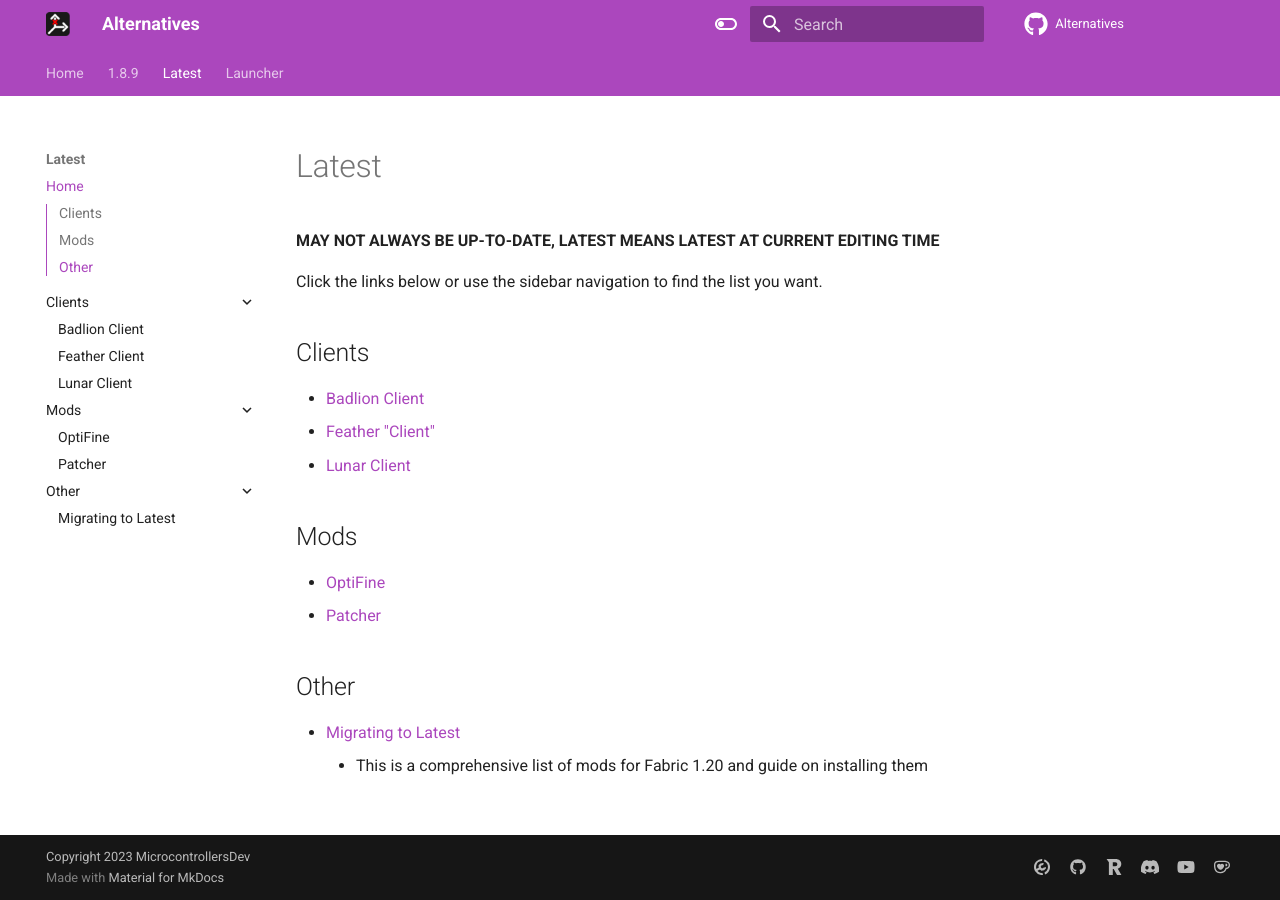
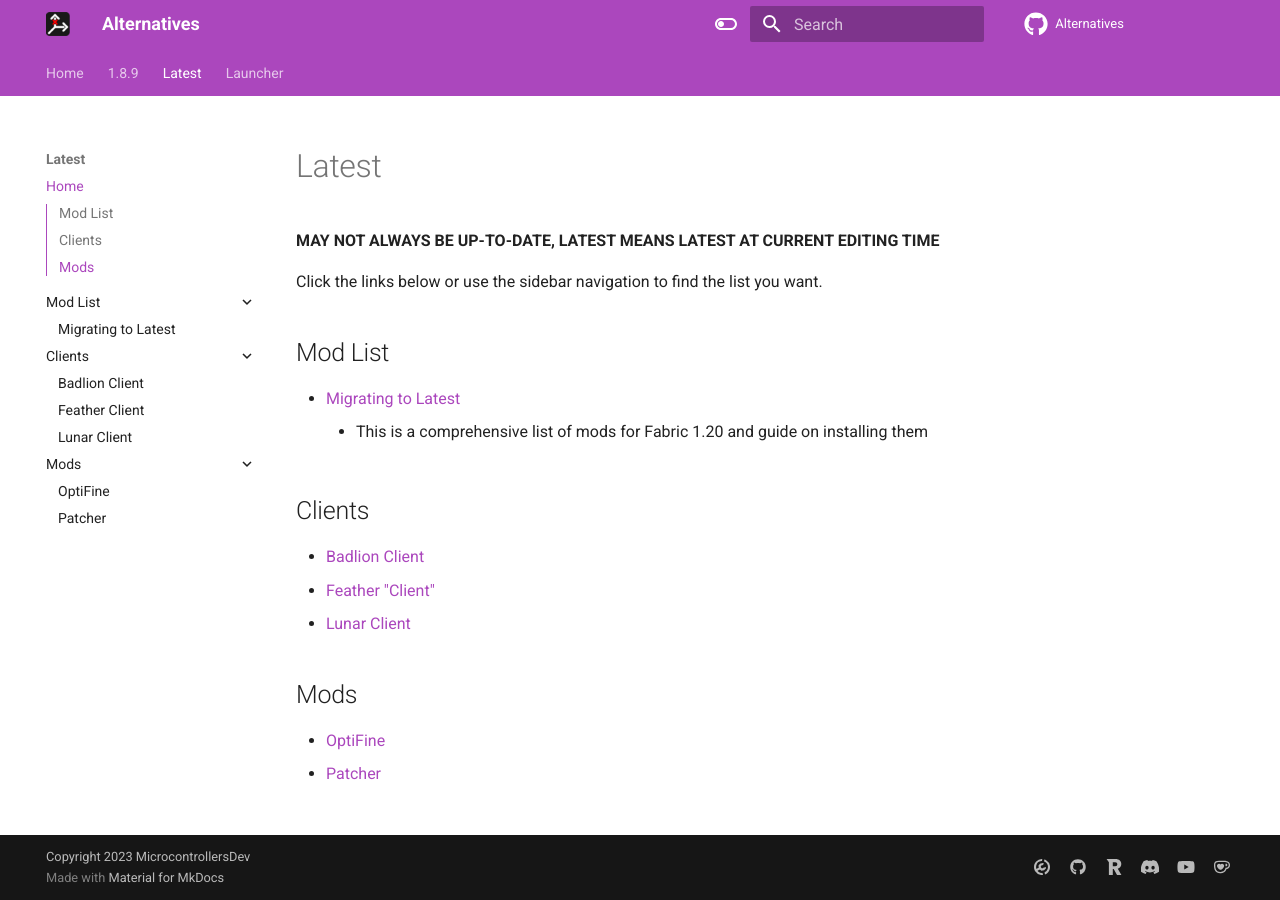
Before and after one commit to MicrocontrollersDev/Alternatives, an MkDocs documentation site: the page built from docs/latest/home.md, in a window 1280 px wide. Built offline with MkDocs 1.6.1 and Material for MkDocs 9.7.7, drawn with Linux system fonts in a browser that asks for light colours; comment, search, counter and statistics services are not loaded; some of the changed lines change nothing that is shown.

Commit message:
rename and do same to latest

```diff
--- a/docs/latest/home.md
+++ b/docs/latest/home.md
@@ -3,6 +3,11 @@
 **MAY NOT ALWAYS BE UP-TO-DATE, LATEST MEANS LATEST AT CURRENT EDITING TIME**
 
 Click the links below or use the sidebar navigation to find the list you want.
+
+## Mod List
+
+- [Migrating to Latest](https://alternatives.microcontrollers.dev/latest/migrating)
+    - This is a comprehensive list of mods for Fabric 1.20 and guide on installing them
 
 ## Clients
 
@@ -14,8 +19,3 @@
 
 - [OptiFine](https://alternatives.microcontrollers.dev/latest/optifine)
 - [Patcher](https://alternatives.microcontrollers.dev/latest/patcher)
-
-## Other
-
-- [Migrating to Latest](https://alternatives.microcontrollers.dev/latest/migrating)
-    - This is a comprehensive list of mods for Fabric 1.20 and guide on installing them
--- a/mkdocs.yml
+++ b/mkdocs.yml
@@ -54,6 +54,8 @@
       - "Contributors": "contributors.md"
   - "1.8.9":
       - "Home": "1.8.9/home.md"
+      - "Mod List":
+          - "Mod List": "1.8.9/modlist.md"
       - "Clients":
         - "Badlion Client": "1.8.9/badlion_client.md"
         - "Feather Client": "1.8.9/feather_client.md"
@@ -72,10 +74,10 @@
           - "Wyvtils": "1.8.9/wyvtils.md"
       - "Modpacks":
           - "Refraction v4": "1.8.9/refraction_v4.md"
-      - "Other":
-          - "Mod List": "1.8.9/modlist.md"
   - "Latest":
       - "Home": "latest/home.md"
+      - "Mod List":
+          - "Migrating to Latest": "latest/migrating.md"
       - "Clients":
           - "Badlion Client": "latest/badlion.md"
           - "Feather Client": "latest/feather.md"
@@ -83,8 +85,6 @@
       - "Mods":
           - "OptiFine": "latest/optifine.md"
           - "Patcher": "latest/patcher.md"
-      - "Other":
-          - "Migrating to Latest": "latest/migrating.md"
   - "Launcher":
       - "Home": "launcher/home.md"
       - "Modrinth App":
```
